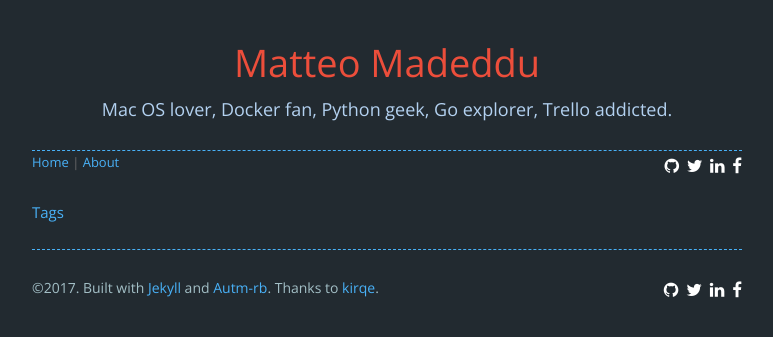
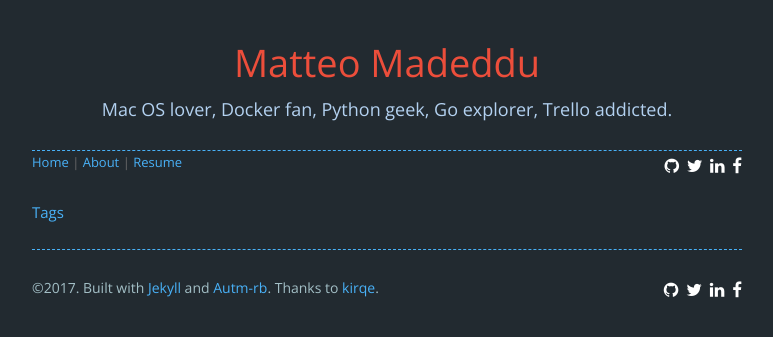
Before and after one commit to made2591/blog.madeddu.xyz, a Jekyll site: the page built from archive.html, in a window 1280 px wide. Shown: the top 337 px of the page, without its empty margins (253-1026 px from the left). Built offline with Jekyll 4.4.1, drawn with Linux system fonts in a browser that asks for light colours; nearby versions of some CDN libraries; comment, search, counter and statistics services are not loaded.

Commit message:
Add updated resume (pdf).

```diff
--- a/_data/nav.yml
+++ b/_data/nav.yml
@@ -9,3 +9,5 @@ items:
     path: '/'
   - text: 'About'
     path: '/about'
+  - text: 'Resume'
+    path: '/matteo_madeddu_cv.pdf'
```
Also changed, not shown: README.md, 1 other file.
